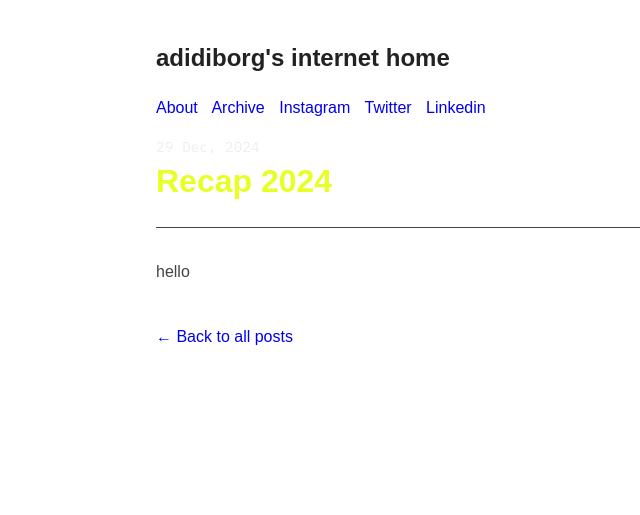
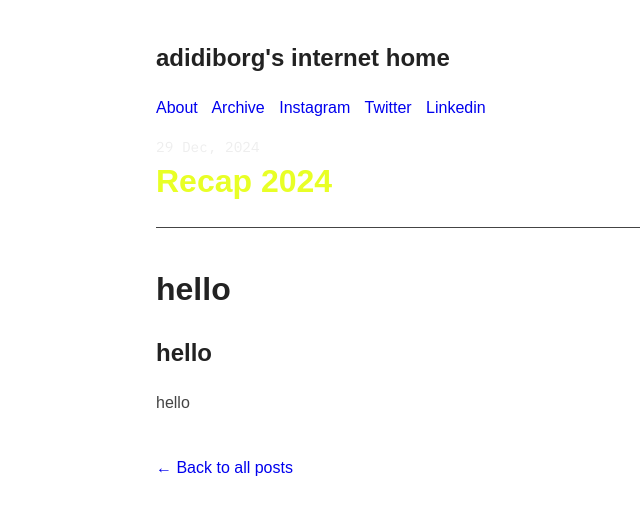
Before and after one commit to adidiborg/adidiborg.github.io, a Jekyll site: the page built from _posts/2024-12-29-recap-2024.md, in a window 1280 px wide. Shown: the top 515 px of the page, without its empty margins (124-764 px from the left). Built offline with Jekyll 4.4.1, drawn with Linux system fonts in a browser that asks for light colours.

Commit message:
test blog content

```diff
--- a/_posts/2024-12-29-recap-2024.md
+++ b/_posts/2024-12-29-recap-2024.md
@@ -6,4 +6,6 @@ date: 2024-12-29 00:01:00 +0000
 tags:
 - general
 ---
+# hello
+## hello
 hello
```
